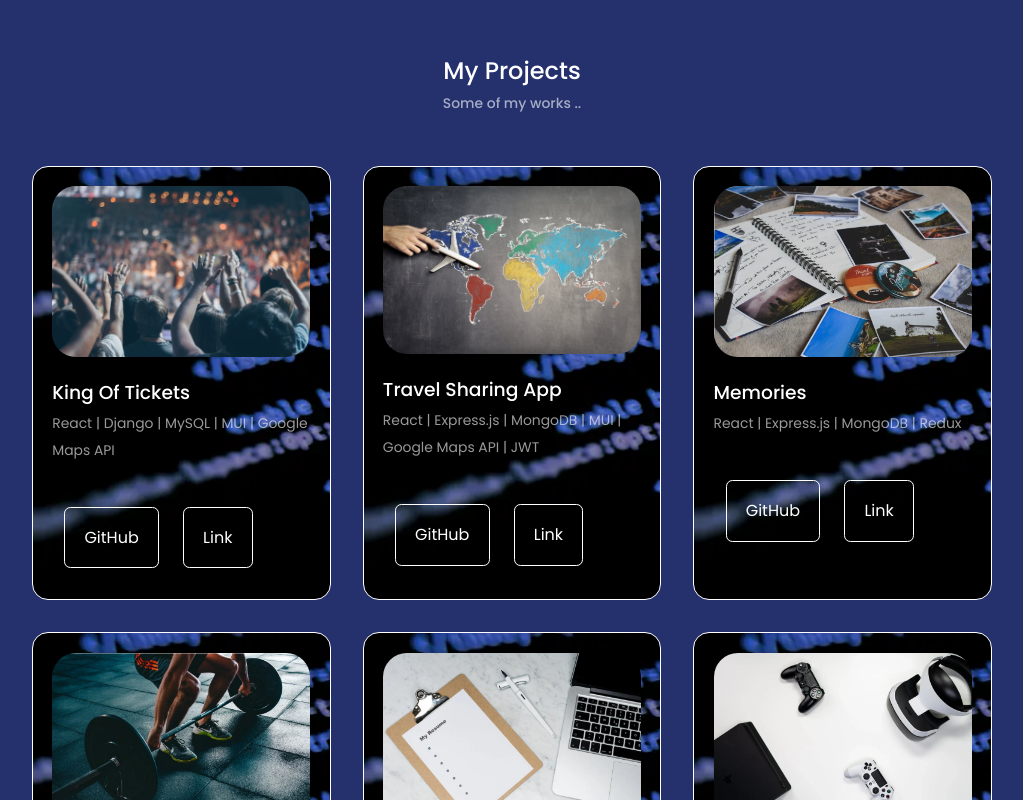
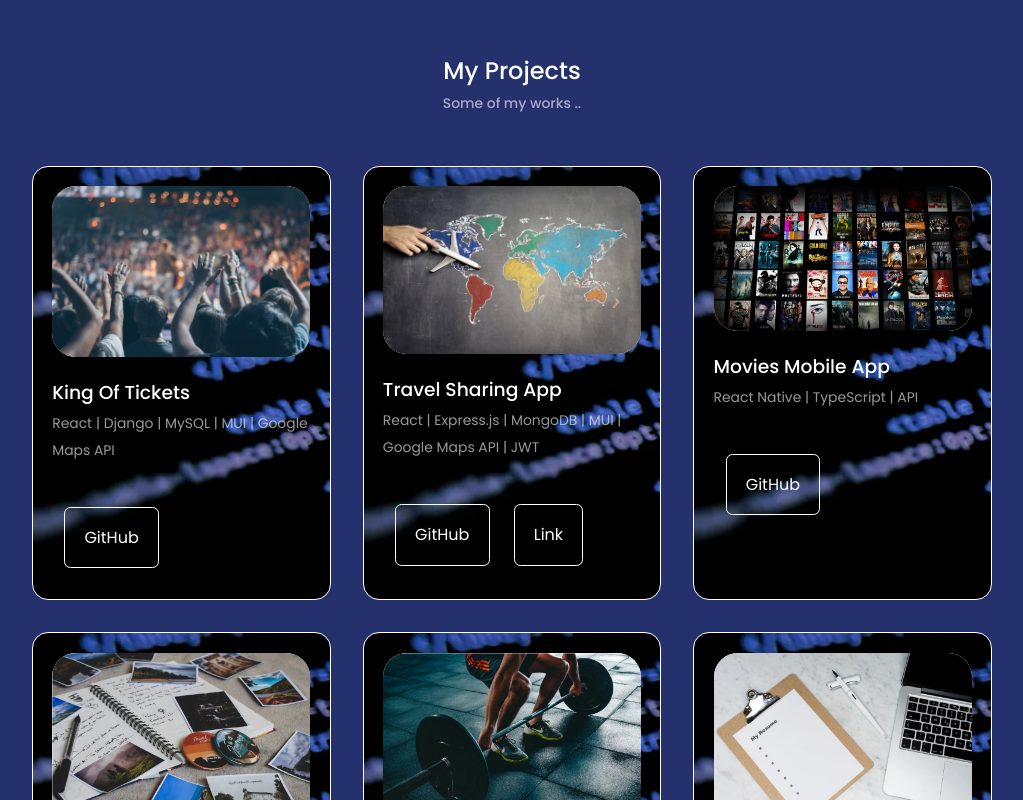
Before and after one commit to AvivAsulin7/My_Resume, a React (Create React App) app: page / in a window 1280 px wide. Shown: the part 2246-3046 px from the top of the page, without its empty margins (128-1151 px from the left). Built offline with nearby package versions, Linux system fonts and the light colour scheme; a web font is replaced by a local one.

Commit message:
added one more project

```diff
--- a/src/assets/information.js
+++ b/src/assets/information.js
@@ -1,5 +1,4 @@
 import react from "../assets/react.webp";
-import mongo from "../assets/mongo.webp";
 import nodejs from "../assets/nodejs.webp";
 import github from "../assets/github.webp";
 import java from "../assets/java.webp";
@@ -12,6 +11,7 @@ import travels from "../assets/travels.png";
 import reactnative from "../assets/reactnative.png";
 import events from "../assets/events.png";
 import resume from "../assets/resume.webp";
+import movies from "../assets/movies.jpg";
 
 export const technologies = [
   {
@@ -76,6 +76,13 @@ export const projects = [
     link: "https://travel-app-ww2y.onrender.com/",
   },
   {
+    name: "Movies Mobile App",
+    Languages: "React Native | TypeScript | API ",
+    img: movies,
+    githubCode: "https://github.com/AvivAsulin7/Video-Games-Consoles-Shop",
+    link: "",
+  },
+  {
     name: "Memories",
     Languages: "React | Express.js | MongoDB | Redux",
     img: memories,
--- a/src/components/Projects/Projects.js
+++ b/src/components/Projects/Projects.js
@@ -29,7 +29,7 @@ const Projects = () => {
                       >
                         GitHub
                       </a>
-                      {item.link !== "" ? (
+                      {item.link && (
                         <a
                           href={item.link}
                           className="btn1"
@@ -38,7 +38,7 @@ const Projects = () => {
                         >
                           Link
                         </a>
-                      ) : null}
+                      )}
                     </div>
                   </div>
                 </div>
```
Also changed, not shown: src/assets/movies.jpg (added).
